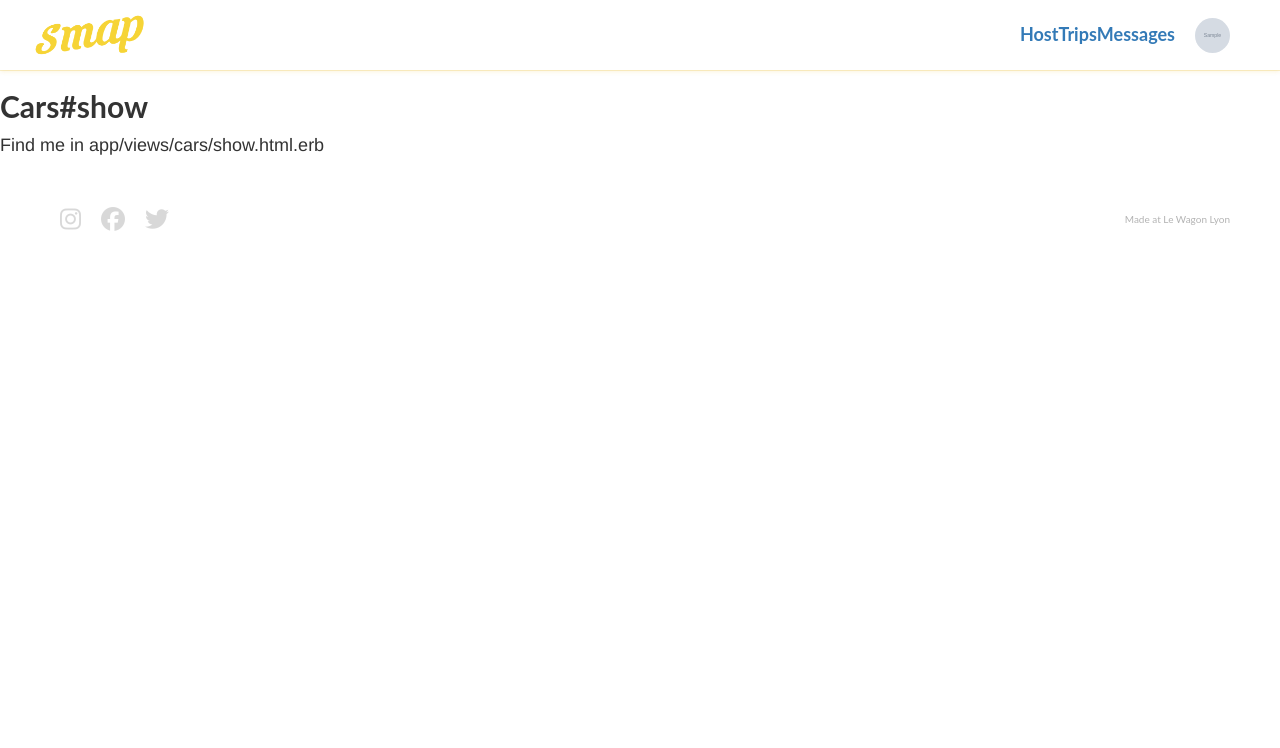
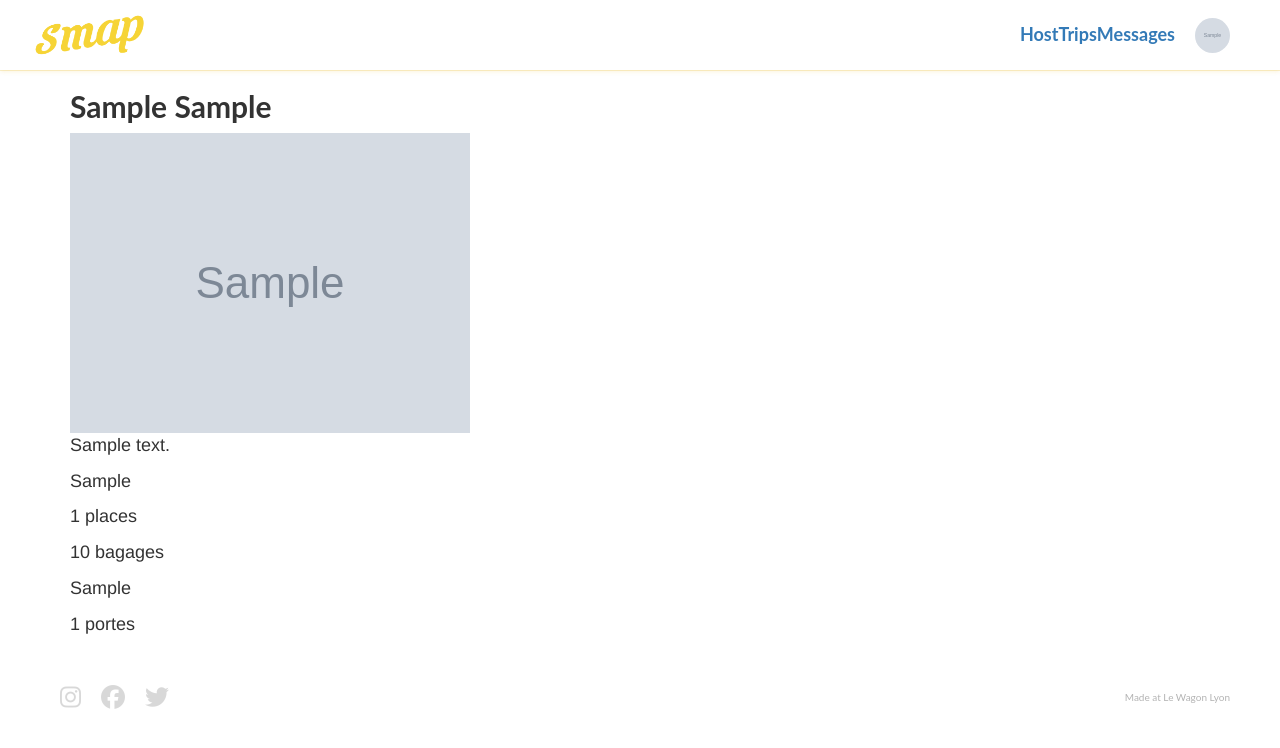
Before and after one commit to rduthel/smap, a Rails app: page /cars/1 in a window 1280 px wide. Shown: the top 748 px of the page. Run offline with Rails 7, Linux system fonts and the light colour scheme; a user stored in the database is signed in; tables that the repository leaves empty hold one stand-in row (values such as "Sample post"); grey boxes marked "Sample" are stand-in pictures; style sheets or scripts are compiled from the project's sources; parts of the project's set-up code (start-up, migrations or seed data) failed here and were passed over; some libraries are stand-ins or nearby versions.

Commit message:
designed the page show (raw)

```diff
--- a/app/views/cars/show.html.erb
+++ b/app/views/cars/show.html.erb
@@ -1,2 +1,12 @@
-<h1>Cars#show</h1>
-<p>Find me in app/views/cars/show.html.erb</p>
+<div class="container">
+  <h1><%= @car.brand %> <%= @car.model %></h1>
+  <img src="<%= @car.photo %>" alt="">
+  <p><%= @car.description %></p>
+
+  <p><%= @car.energy %></p>
+  <p><%= @car.seat %> places</p>
+  <p><%= @car.lugage %> bagages</p>
+  <p><%= @car.transmission %></p>
+  <p><%= @car.car_door %> portes</p>
+
+</div>
```
